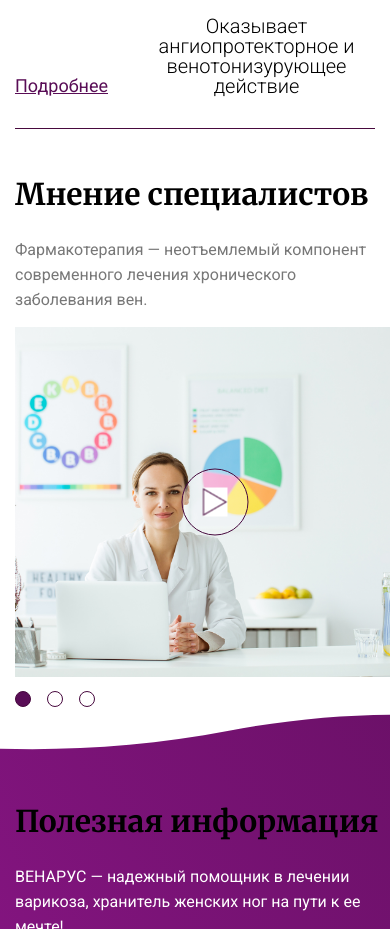
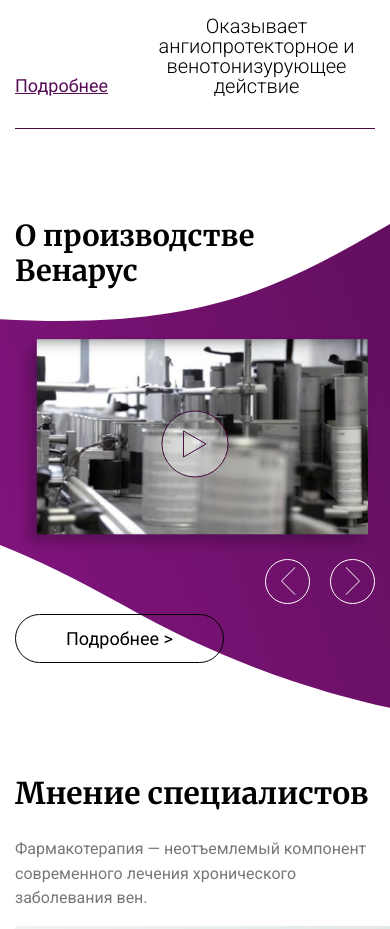
Before and after one commit to OnlyDropped/venarus, a plain HTML site: page index.html in a window 390 px wide. Shown: the part 1860-2789 px from the top of the page. Drawn offline with nearby package versions, Linux system fonts and the light colour scheme.

Commit message:
added new changes

```diff
--- a/index.html
+++ b/index.html
@@ -9,7 +9,7 @@
   <link rel="stylesheet" href="css/style.css">
   <title>Document</title>
 </head>
-<body><!-- style="display: none;"-->
+<body><!--style="display: none;" -->
   <header class="header">
     <div class="container">
       <nav class="header__nav">
@@ -154,7 +154,7 @@
         </div>
       </div>
     </section>
-    <section class="production" style="background-color: darkorange; display: none;">
+    <section class="production">
       <div class="container">
         <div class="production__inner">
           <p class="title production__title">О производстве Венарус</p>
--- a/scss/_media.scss
+++ b/scss/_media.scss
@@ -94,6 +94,34 @@
       }
     }
   }
+  .production {
+    padding: 250px 0 68px;
+    .title {
+      margin-bottom: 0;
+    }
+    .slick-arrow {
+      width: 55px;
+      height: 55px;
+      margin-top: auto;
+      bottom: -25px;
+      right: 0;
+      margin-left: auto;
+    }
+    .slick-prev.slick-arrow {
+      bottom: -25px;
+      right: 65px;
+    }
+    .slick-next.slick-arrow {
+      bottom: -25px;
+    }
+    &__slider {
+      gap: 0 20px;
+    }
+    &__more {
+      color: #000;
+      border: 1px solid #000;
+    }
+  }
 }
 
 @media (max-width: 1060px) {
@@ -140,6 +168,12 @@
       }
     }
   }
+  .production {
+    padding: 200px 0 68px;
+    &__title {
+      font-size: 29px;
+    }
+  }
 }
 
 @media (max-width: 1030px) {
@@ -157,6 +191,20 @@
     &__img {
       width: 700px;
       height: 500px;
+    }
+  }
+  .production {
+    padding: 155px 0 68px;
+    background-size: cover;
+    &__inner {
+      gap: 20px 0;
+      flex-direction: column;
+    }
+    &__title {
+      max-width: 100%;
+    }
+    &__more {
+      margin: 0 auto 0 0;
     }
   }
 }
@@ -502,6 +550,9 @@
       width: 470px;
     }
   }
+  .production {
+    padding: 80px 0 68px;
+  }
 }
 
 @media (max-width: 768px) {
@@ -523,6 +574,51 @@
       height: 75px;
       top: -26px;
       right: 0px;
+    }
+  }
+}
+
+@media (max-width: 760px) {
+  .production {
+    padding: 90px 0 65px;
+    &__slider {
+      gap: 0 20px;
+      max-width: 756px;
+      //border: 1px solid #fff;
+    }
+    &__nav {
+      width: 442px;
+      //border: 1px solid #000;
+    }
+    &__nav-item,
+    &__nav-card {
+      width: 420px;
+    }
+    &__nav-card {
+      img {
+        width: 420px;
+      }
+    }
+  }
+}
+
+@media (max-width: 740px) {
+  .production {
+    &__slider {
+      max-width: 650px;
+    }
+    &__nav {
+      width: 366px;
+    }
+    &__nav-item .production__nav-card {
+      width: 366px;
+      height: 270px;
+    }
+    &__nav-card {
+      width: 366px;
+      img {
+        width: 366px;
+      }
     }
   }
 }
@@ -612,6 +708,47 @@
       width: 470px;
     }
   }
+  .production {
+    &__slider {
+      max-width: 600px;
+    }
+    &__thumb {
+      width: 230px;
+    }
+    &__thumb-item,
+    .production__thumb-card {
+      width: 230px;
+      height: 150px;
+    }
+    &__thumb-card {
+      img {
+        width: 230px;
+      }
+    }
+    &__nav {
+      width: 348px;
+      .slick-arrow {
+        bottom: 0;
+        //background: sandybrown;
+        right: 0px;
+        margin-left: auto;
+        width: 45px;
+        height: 45px;
+      }
+    }
+    &__nav-item .production__nav-card {
+      width: 348px;
+    }
+    &__nav-card {
+      img {
+        width: 348px;
+      }
+    }
+    &__more {
+      font-size: 18px;
+      padding: 13px 50px;
+    }
+  }
 }
 
 @media (max-width: 645px) {
@@ -633,6 +770,14 @@
       max-width: 100%;
     }
   }
+  .production {
+    &__nav {
+      .slick-arrow {
+        top: 0;
+        right: 0;
+      }
+    }
+  }
 }
 
 @media (max-width: 635px) {
@@ -646,6 +791,27 @@
     }
     &__img {
       width: 580px;
+    }
+  }
+  .production {
+    &__thumb {
+      display: none;
+    }
+    &__slider {
+      max-width: 100%;
+    }
+    &__nav {
+      max-width: 100%;
+      width: 100%;
+    }
+    &__nav-item .production__nav-card {
+      max-width: 100%;
+      width: 100%;
+    }
+    &__nav-card img {
+      width: 100%;
+      max-width: 100%;
+      object-fit: contain;
     }
   }
 }
@@ -1046,6 +1212,23 @@
       font-size: 26px;
     }
   }
+  .production {
+    padding: 65px 0;
+    &__title {
+      text-align: center;
+    }
+    &__nav-card {
+      img {
+        object-fit: cover;
+      }
+    }
+    .slick-prev.slick-arrow {
+      bottom: -55px;
+    }
+    .slick-next.slick-arrow {
+      bottom: -55px;
+    }
+  }
 }
 
 @media (max-width: 320px) {
```
Also changed, not shown: css/style.css, 1 other file.
